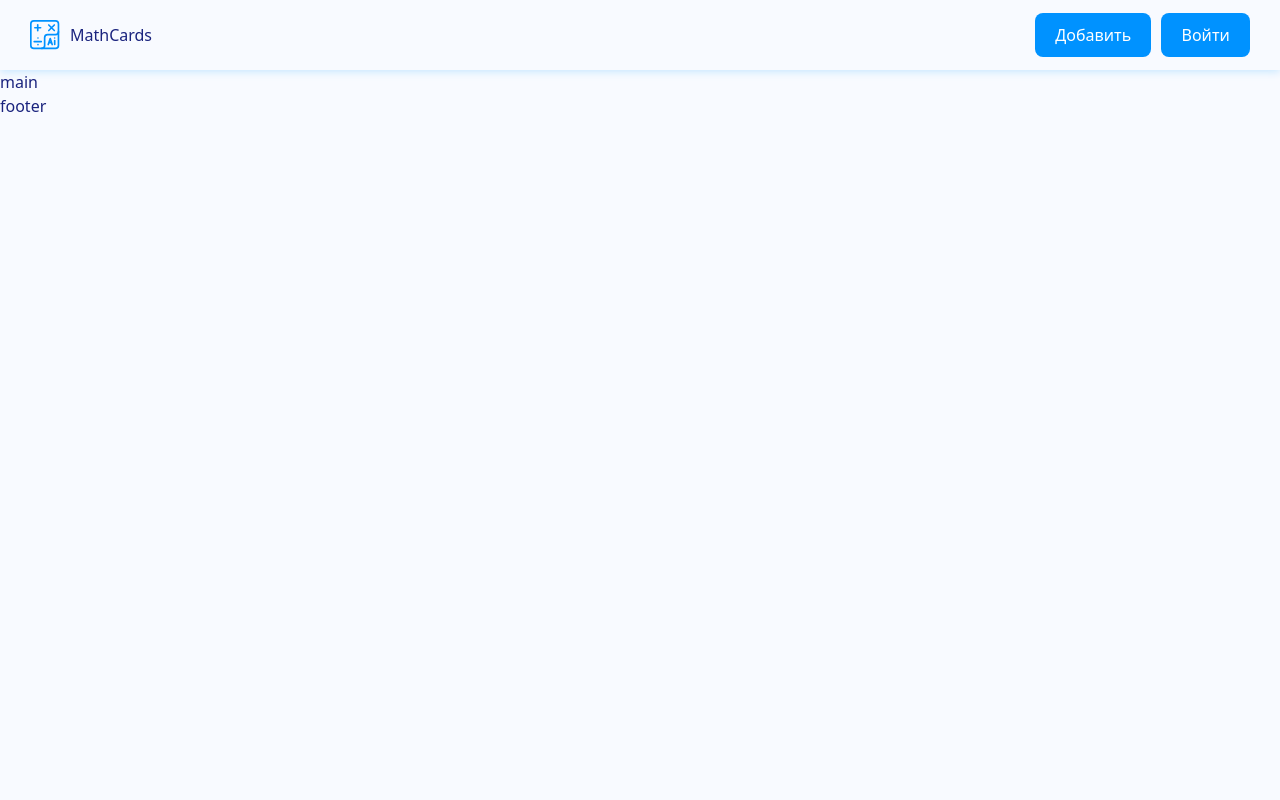
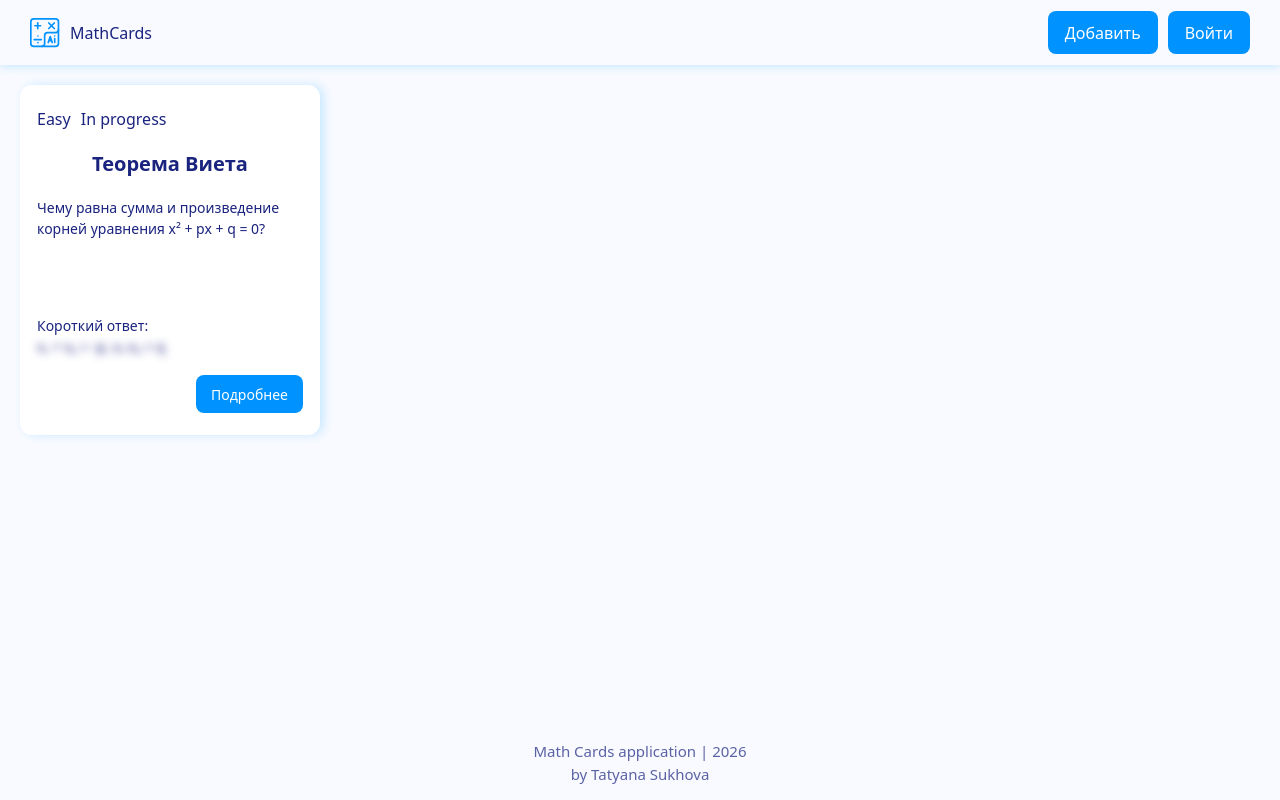
Before and after one commit to semerkq/math-cards, a React (Vite) app: page / in a window 1280 px wide. Built offline with nearby package versions, Linux system fonts and the light colour scheme.

Commit message:
Question Card component, correction of onClick props

```diff
--- a/src/App.jsx
+++ b/src/App.jsx
@@ -8,6 +8,7 @@ function App() {
       <Routes>
         <Route element={<MainLayout />}>
           <Route path="/" element={<HomePage />} />
+          <Route path="/addquestion" element={<div>add</div>} />
         </Route>
       </Routes>
     </BrowserRouter>
--- a/src/components/Button/Button.jsx
+++ b/src/components/Button/Button.jsx
@@ -2,8 +2,8 @@ import cls from "./Button.module.css";
 
 export const Button = (props) => {
   return (
-    <button className={`${cls.btn} ${props.isActive ? cls.active : ""}`} disabled={props.isDisabled}>
-      {props.children}{" "}
+    <button className={`${cls.btn} ${props.isActive ? cls.active : ""}`} disabled={props.isDisabled} onClick={props.onClick}>
+      {props.children}
     </button>
   );
 };
--- a/src/components/Button/Button.module.css
+++ b/src/components/Button/Button.module.css
@@ -1,7 +1,7 @@
 .btn {
 	border-radius: 8px;
 	border: 1px solid transparent;
-	padding: 0.6em 1.2em;
+	padding: 0.6em 1em;
 	font-size: 1em;
 	font-weight: 500;
 	font-family: inherit;
--- a/src/components/Header/Header.jsx
+++ b/src/components/Header/Header.jsx
@@ -1,16 +1,18 @@
 import cls from "./Header.module.css";
 import headerIcon from "../../assets/icon.svg";
 import { Button } from "../Button/Button";
+import { useNavigate } from "react-router-dom";
 
 export const Header = () => {
+  const navigate = useNavigate();
   return (
     <header className={cls.header}>
-      <div className={cls.iconAndTitleWrapper}>
+      <div className={cls.iconAndTitleWrapper} onClick={() => navigate("/")}>
         <img src={headerIcon} alt="logo" />
         <span>MathCards</span>
       </div>
       <div className={cls.btnsWrapper}>
-        <Button>Добавить</Button>
+        <Button onClick={() => navigate("/addquestion")}>Добавить</Button>
         <Button>Войти</Button>
       </div>
     </header>
--- a/src/components/Header/Header.module.css
+++ b/src/components/Header/Header.module.css
@@ -3,7 +3,7 @@
 	justify-content: space-between;
 	align-items: center;
 	padding: 0 30px;
-	height: 70px;
+	height: 80px;
 	width: 100%;
 	box-shadow: 0 2px 8px 0 var(--shadow-color);
 }
--- a/src/components/MainLayout/MainLayout.jsx
+++ b/src/components/MainLayout/MainLayout.jsx
@@ -1,12 +1,20 @@
 import cls from "./MainLayout.module.css";
 import { Header } from "../Header";
+import { Outlet } from "react-router-dom";
 
 export const MainLayout = () => {
+  const currentYear = new Date().getFullYear();
   return (
     <div className={cls.mainLayout}>
       <Header />
-      <main>main</main>
-      <footer>footer</footer>
+      <div className={cls.mainWrapper}>
+        <main className={cls.main}>
+          <Outlet />
+        </main>
+      </div>
+      <footer className={cls.footer}>
+        Math Cards application | {currentYear} <br /> by Tatyana Sukhova
+      </footer>
     </div>
   );
 };
--- a/src/components/MainLayout/MainLayout.module.css
+++ b/src/components/MainLayout/MainLayout.module.css
@@ -7,3 +7,33 @@
 	align-items: stretch;
 	gap: 0;
 }
+
+.mainWrapper {
+	height: 100%;
+	display: flex;
+	flex-grow: 1;
+	flex-direction: column;
+	justify-content: space-between;
+	align-items: stretch;
+	gap: 20px;
+	overflow-y: auto;
+	padding: 20px 20px;
+}
+
+.main {
+	width: 100%;
+	height: 100%;
+}
+
+.footer {
+	width: 100%;
+	display: flex;
+	justify-content: center;
+	align-items: center;
+	text-align: center;
+	padding: 15px 10px;
+	flex-wrap: wrap;
+	font-size: 15px;
+	opacity: 0.7;
+	color: var(--text-color);
+}
--- /dev/null
+++ b/src/components/QuestionCard/QuestionCard.jsx
@@ -0,0 +1,20 @@
+import cls from "./QuestionCard.module.css";
+import { Button } from "../Button";
+
+export const QuestionCard = () => {
+  return (
+    <div className={cls.questionCard}>
+      <div className={cls.labelsWrapper}>
+        <div>Easy</div>
+        <div>In progress</div>
+      </div>
+      <h5 className={cls.cardTitle}>Теорема Виета</h5>
+      <p className={cls.cardQuestion}>Чему равна сумма и произведение корней уравнения x² + px + q = 0?</p>
+      <div className={cls.shortAnswerWrapper}>
+        <label>Короткий ответ:</label>
+        <p className={cls.shortAnswer}>x₁ + x₂ = -p, x₁·x₂ = q </p>
+      </div>
+      <Button>Подробнее</Button>
+    </div>
+  );
+};
--- /dev/null
+++ b/src/components/QuestionCard/QuestionCard.module.css
@@ -0,0 +1,46 @@
+.questionCard {
+	width: 300px;
+	height: 350px;
+	background-color: var(--card-bg-color);
+	border-radius: 12px;
+	box-shadow: 4px 0 10px 0 var(--shadow-color);
+	color: var(--text-color);
+	padding: 22px 17px;
+	display: flex;
+	flex-direction: column;
+	gap: 18px;
+
+	button {
+		align-self: flex-end;
+		font-size: 14px;
+	}
+}
+
+.labelsWrapper {
+	display: flex;
+	gap: 10px;
+}
+
+.cardTitle {
+	font-size: 20px;
+	text-align: center;
+}
+
+.cardQuestion {
+	font-size: 14px;
+}
+
+.shortAnswerWrapper {
+	margin-top: auto;
+	font-size: 14px;
+}
+
+.shortAnswer {
+	filter: blur(4px);
+	transition: filter 0.2s ease-in-out;
+	cursor: pointer;
+}
+
+.shortAnswer:hover {
+	filter: none;
+}
--- /dev/null
+++ b/src/components/QuestionCard/index.jsx
@@ -0,0 +1 @@
+export { QuestionCard } from "./QuestionCard";
--- a/src/pages/HomePage/HomePage.jsx
+++ b/src/pages/HomePage/HomePage.jsx
@@ -1,5 +1,10 @@
+import { QuestionCard } from "../../components/QuestionCard/QuestionCard";
 import cls from "./HomePage.module.css";
 
 export const HomePage = () => {
-  return <div> HomePage </div>;
+  return (
+    <div>
+      <QuestionCard />{" "}
+    </div>
+  );
 };
```
